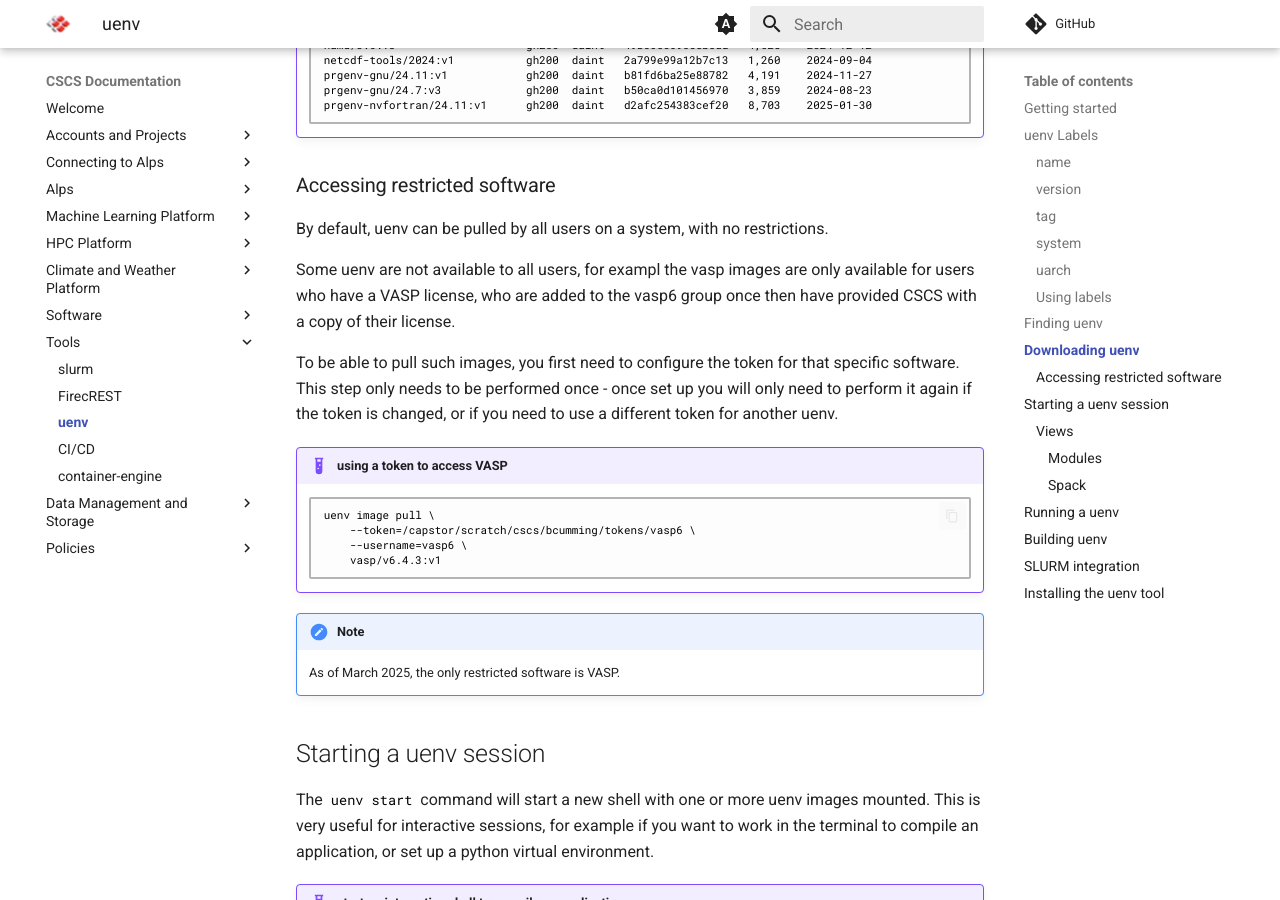
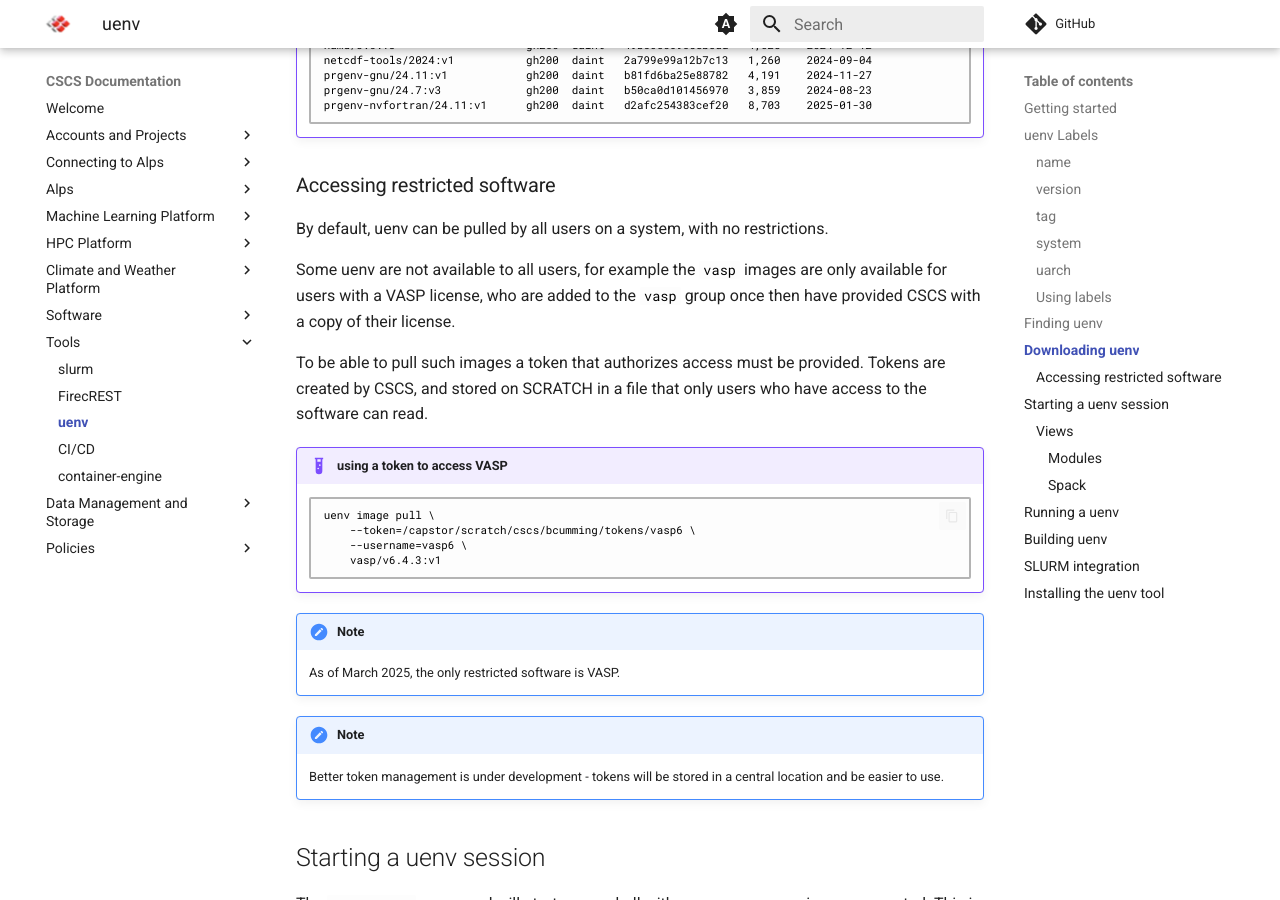
Before and after one commit to nickjbrowning/cscs-docs, an MkDocs documentation site: the page built from docs/tools/uenv.md, in a window 1280 px wide and 900 px high, scrolled down 4438 px. Built offline with MkDocs 1.6.1 and Material for MkDocs 9.7.7, drawn with Linux system fonts in a browser that asks for light colours; comment, search, counter and statistics services are not loaded.

Commit message:
Update uenv.md

````diff
--- a/docs/tools/uenv.md
+++ b/docs/tools/uenv.md
@@ -196,9 +196,10 @@ To view all uenv that have been pulled, and are ready to use use the `uenv image
 
 By default, uenv can be pulled by all users on a system, with no restrictions.
 
-Some uenv are not available to all users, for exampl the vasp  images are only available for users who have a VASP license, who are added to the vasp6  group once then have provided CSCS with a copy of their license.
+Some uenv are not available to all users, for example the `vasp` images are only available for users with a VASP license, who are added to the `vasp` group once then have provided CSCS with a copy of their license.
 
-To be able to pull such images, you first need to configure the token for that specific software. This step only needs to be performed once - once set up you will only need to perform it again if the token is changed, or if you need to use a different token for another uenv.
+To be able to pull such images a token that authorizes access must be provided.
+Tokens are created by CSCS, and stored on SCRATCH in a file that only users who have access to the software can read.
 
 !!! example  "using a token to access VASP"
     ```terminal
@@ -210,6 +211,9 @@ To be able to pull such images, you first need to configure the token for that s
 
 !!! note
     As of March 2025, the only restricted software is VASP.
+
+!!! note
+    Better token management is under development - tokens will be stored in a central location and be easier to use.
 
 [](){#ref-tool-uenv-start}
 ## Starting a uenv session
````
